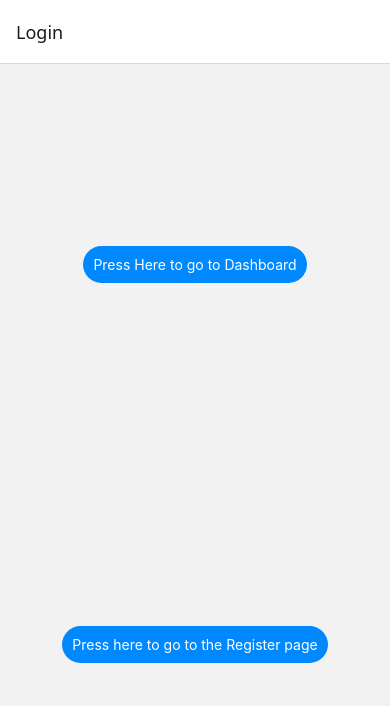
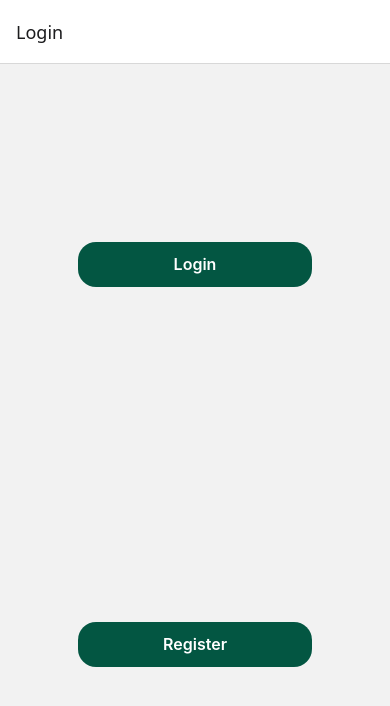
Before and after one commit to Skyring100/Undergraduate-Planning-Advisor-App, a React Native app: screen /Login in a window 390 px wide. Shown: the top 706 px of the page. Built offline with nearby package versions, Linux system fonts and the light colour scheme.

Commit message:
Made button size relative to screen and changed name from account to user context

```diff
--- a/App.js
+++ b/App.js
@@ -14,9 +14,19 @@ export default function App() {
   return (
     <NavigationContainer>
       <Stack.Navigator initialRouteName="Login">
-        <Stack.Screen name="Login" component={LoginScreen} />
+        <Stack.Screen name="Login"
+          component={LoginScreen}
+          options={{
+            headerBackVisible: false
+          }}
+        />
         <Stack.Screen name="Register" component={RegisterScreen} />
-        <Stack.Screen name="Dashboard" component={DashboardScreen} />
+        <Stack.Screen name="Dashboard"
+          component={DashboardScreen}
+          options={{
+            headerBackVisible: false,
+          }}
+        />
       </Stack.Navigator>
     </NavigationContainer>
   )
--- a/components/LoginButton.js
+++ b/components/LoginButton.js
@@ -0,0 +1,36 @@
+import { TouchableOpacity, Text, StyleSheet, Dimensions } from 'react-native';
+
+const screenWidth = Dimensions.get('window').width;
+const buttonWidth = screenWidth * 0.6; // 60% of screen
+
+
+export default function LoginButton({ onPress }) {
+    const handlePress = () => onPress();
+
+    return (
+        <TouchableOpacity
+            style={styles.button}
+            onPress={handlePress}
+            activeOpacity={0.7}
+        >
+            <Text style={styles.buttonText}>Login</Text>
+        </TouchableOpacity>
+    );
+}
+const styles = StyleSheet.create({
+    button: {
+        alignItems: 'center',
+        justifyContent: 'center',
+        backgroundColor: '#035642',
+        padding: 10,
+        margin: 'auto',
+        borderRadius: 18,
+        width: buttonWidth,
+        height: 45,
+    },
+    buttonText: {
+        color: '#fff',
+        fontSize: 16,
+        fontWeight: '600',
+    },
+});
--- a/components/RegisterButton.js
+++ b/components/RegisterButton.js
@@ -0,0 +1,36 @@
+import { TouchableOpacity, Text, StyleSheet, Dimensions } from 'react-native';
+
+const screenWidth = Dimensions.get('window').width;
+const buttonWidth = screenWidth * 0.6; // 60% of screen
+
+
+export default function RegisterButton({ onPress }) {
+    const handlePress = () => onPress();
+
+    return (
+        <TouchableOpacity
+            style={styles.button}
+            onPress={handlePress}
+            activeOpacity={0.7}
+        >
+            <Text style={styles.buttonText}>Register</Text>
+        </TouchableOpacity>
+    );
+}
+const styles = StyleSheet.create({
+    button: {
+        alignItems: 'center',
+        justifyContent: 'center',
+        backgroundColor: '#035642',
+        padding: 10,
+        margin: 'auto',
+        borderRadius: 18,
+        width: buttonWidth,
+        height: 45,
+    },
+    buttonText: {
+        color: '#fff',
+        fontSize: 16,
+        fontWeight: '600',
+    },
+});
--- a/screens/DashboardScreen.js
+++ b/screens/DashboardScreen.js
@@ -30,7 +30,7 @@ const styles = StyleSheet.create({
     button: {
         alignItems: 'center',
         justifyContent: 'center',
-        backgroundColor: '#0088ff',
+        backgroundColor: '#035642',
         padding: 10,
         margin: 'auto',
         borderRadius: 20,
--- a/screens/LoginScreen.js
+++ b/screens/LoginScreen.js
@@ -4,8 +4,10 @@ On clicking signup it will navigate to Register page.
 On clicking login it will validate credentials and navigate to Dashboard page.*/
 
 import { useNavigation } from '@react-navigation/native';
-import { Text, TextInput, StyleSheet, TouchableOpacity, StatusBar, } from 'react-native';
+import { Text, TextInput, StyleSheet, TouchableOpacity, } from 'react-native';
 import { SafeAreaProvider, SafeAreaView } from 'react-native-safe-area-context';
+import LoginButton from '../components/LoginButton';
+import RegisterButton from '../components/RegisterButton';
 
 
 
@@ -16,12 +18,9 @@ export function LoginScreen() {
     return (
         <SafeAreaProvider>
             <SafeAreaView style={{flexDirection: 'column', padding: 10, flex: 1}}>
-                <TouchableOpacity style={styles.button} onPress={()=>{navigation.navigate('Dashboard',{})}}>
-                    <Text style={styles.buttonText}>Press Here to go to Dashboard</Text>
-                </TouchableOpacity>
-                <TouchableOpacity style={styles.button} onPress={()=>{navigation.navigate('Register',{})}}>
-                    <Text style={styles.buttonText}>Press here to go to the Register page</Text>
-                </TouchableOpacity>
+                <LoginButton onPress={()=>{navigation.navigate('Dashboard',{})}}/>
+                <RegisterButton onPress={()=>{navigation.navigate('Register',{})}}/>
+
             </SafeAreaView >
         </SafeAreaProvider>
     );
@@ -31,7 +30,7 @@ const styles = StyleSheet.create({
     button: {
         alignItems: 'center',
         justifyContent: 'center',
-        backgroundColor: '#0088ff',
+        backgroundColor: '#035642',
         padding: 10,
         margin: 'auto',
         borderRadius: 20,
--- a/screens/RegisterScreen.js
+++ b/screens/RegisterScreen.js
@@ -29,7 +29,7 @@ const styles = StyleSheet.create({
     button: {
         alignItems: 'center',
         justifyContent: 'center',
-        backgroundColor: '#0088ff',
+        backgroundColor: '#035642',
         padding: 10,
         margin: 'auto',
         borderRadius: 20,
```
Also changed, not shown: contexts/AccountContext.js (deleted), contexts/UserContext.js (added).
